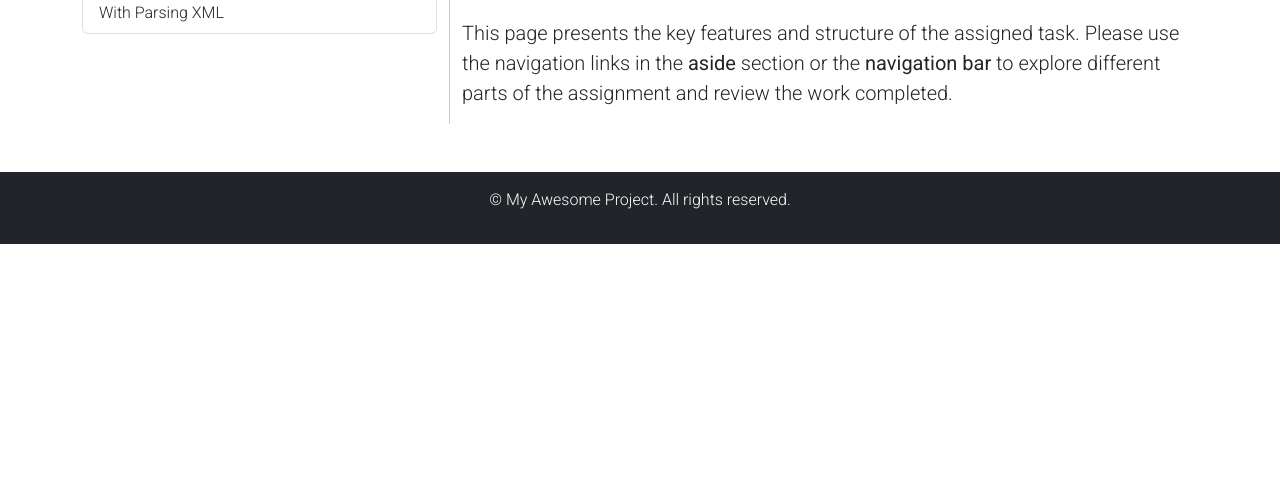
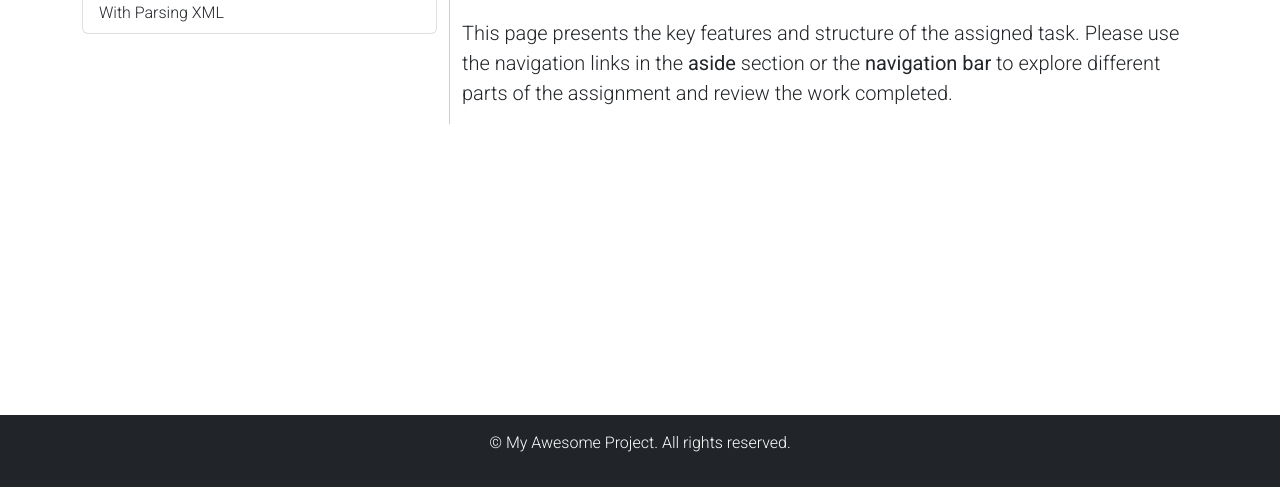
Before and after one commit to shubhammr21/assignment_williams_lea, a Django app: template src/apps/pages/templates/pages/home.html in a window 1280 px wide. Shown: the part 313-800 px from the top of the page. Run offline with Django 5.2, Linux system fonts and the light colour scheme; the template is opened without the code that fills it, so the values that code supplies are empty; some libraries are stand-ins or nearby versions.

Commit message:
chore(templates): Update footer styles
- Add `fixed-bottom` class to footer
- Move footer to bottom of the page

This change updates the styling of the footer component in the templates. The `fixed-bottom` class is added to keep the footer at the bottom of the page, ensuring it remains visible regardless of the content length. This visual enhancement improves the overall layout and user experience of the website.

```diff
--- a/src/apps/templates/components/footer.html
+++ b/src/apps/templates/components/footer.html
@@ -1,4 +1,4 @@
-<footer class="bg-dark text-white text-center py-3">
+<footer class="footer fixed-bottom bg-dark text-white text-center py-3">
   <div class="container">
     <p>© {{ current_year }} My Awesome Project. All rights reserved.</p>
   </div>
```
